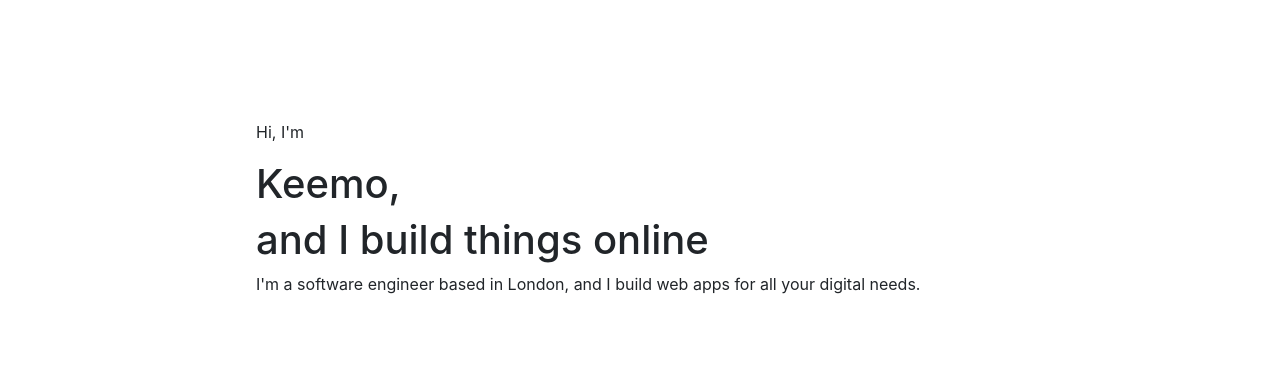
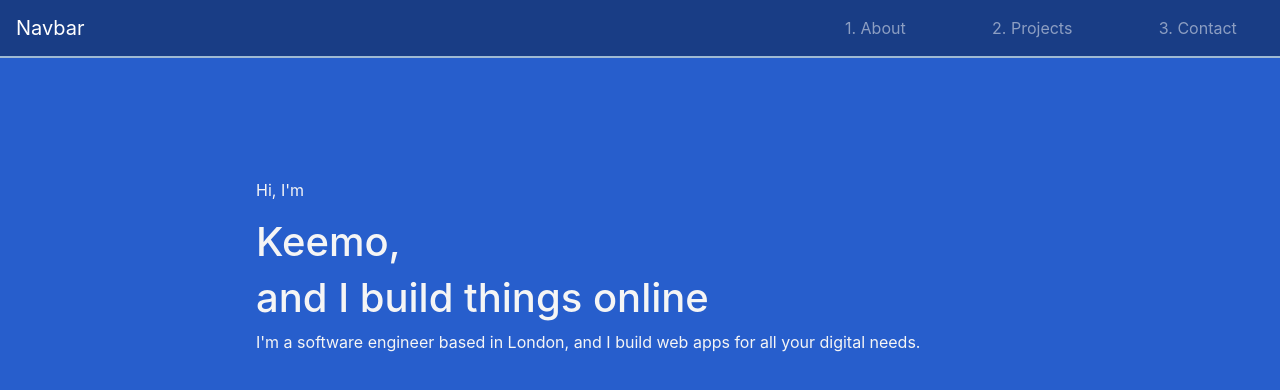
Before and after one commit to atomicjuice/portfolio-website-mk1, a React (Create React App) app: page / in a window 1280 px wide. Shown: the top 390 px of the page. Built offline with nearby package versions, Linux system fonts and the light colour scheme.

Commit message:
cleaned up the code

```diff
--- a/src/App.js
+++ b/src/App.js
@@ -1,29 +1,16 @@
-import React, {Component} from 'react';
+import React from 'react';
 import 'bootstrap/dist/css/bootstrap.min.css'
-// import Main from './Components/main'
 import Navbar from './Components/navbar'
 import Aboutme from './Components/Sections/aboutme';
-// import './App.css';
+import './App.css';
 
-class App extends Component {
-  state = {
-    screenWidth: window.screen.width
-  }
+function App() {
 
-  forPhone = () => {
-    if (this.state.screenWidth <= 400){
-      return <Navbar id="mobile" sticky="top" />
-    }
-  }
-  render(){
   return (
     <div className='App' >
-      {this.forPhone()}
-      {/* <Navbar sticky="top" /> */}
-      {/* <Main/> */}
+      <Navbar sticky="top" />
       <Aboutme/>
-    </div>
-  );
-}}
+    </div>)
+}
 
 export default App;
--- a/src/Components/navbar.js
+++ b/src/Components/navbar.js
@@ -12,9 +12,9 @@ class NavBar extends React.Component {
       <Navbar variant="dark" sticky='top' id='extraStuff' >
         <Navbar.Brand href="#home" id='brand' >Navbar</Navbar.Brand>
         <Nav className="mr-auto">
-          <Nav.Link href="#home" id='navlink1' className='navlink' >1. About</Nav.Link>
-          <Nav.Link href="#features" id='navlink2' className='navlink' >2. Projects</Nav.Link>
-          <Nav.Link href="#pricing" id='navlink3' className='navlink' >3. Contact</Nav.Link>
+          <Nav.Link href="#home" className='navlink' >1. About</Nav.Link>
+          <Nav.Link href="#features" className='navlink' >2. Projects</Nav.Link>
+          <Nav.Link href="#pricing" className='navlink' >3. Contact</Nav.Link>
         </Nav>
       </Navbar>
     )
--- a/src/extraCSS/navbar.css
+++ b/src/extraCSS/navbar.css
@@ -21,19 +21,9 @@
     white-space: nowrap;
 }
 
-#navlink1:hover{
-    transition: 0.3s;
-    color: blue;
-}
-
-#navlink2:hover{
-    color: blue;
-    transition: 0.3s;
-}
-
-#navlink3:hover{
-    transition: 0.3s;
-    color: blue;
+.navlink:hover{
+    color: #ffffff !important ;
+    transition: 0.2s !important ;
 }
 
 .test{
--- a/src/myCSS/aboutme.css
+++ b/src/myCSS/aboutme.css
@@ -2,4 +2,5 @@
     margin-top: 15vh;
     margin-left: 20vw;
     font-size: 1em;
+    color: whitesmoke;
 }
```
